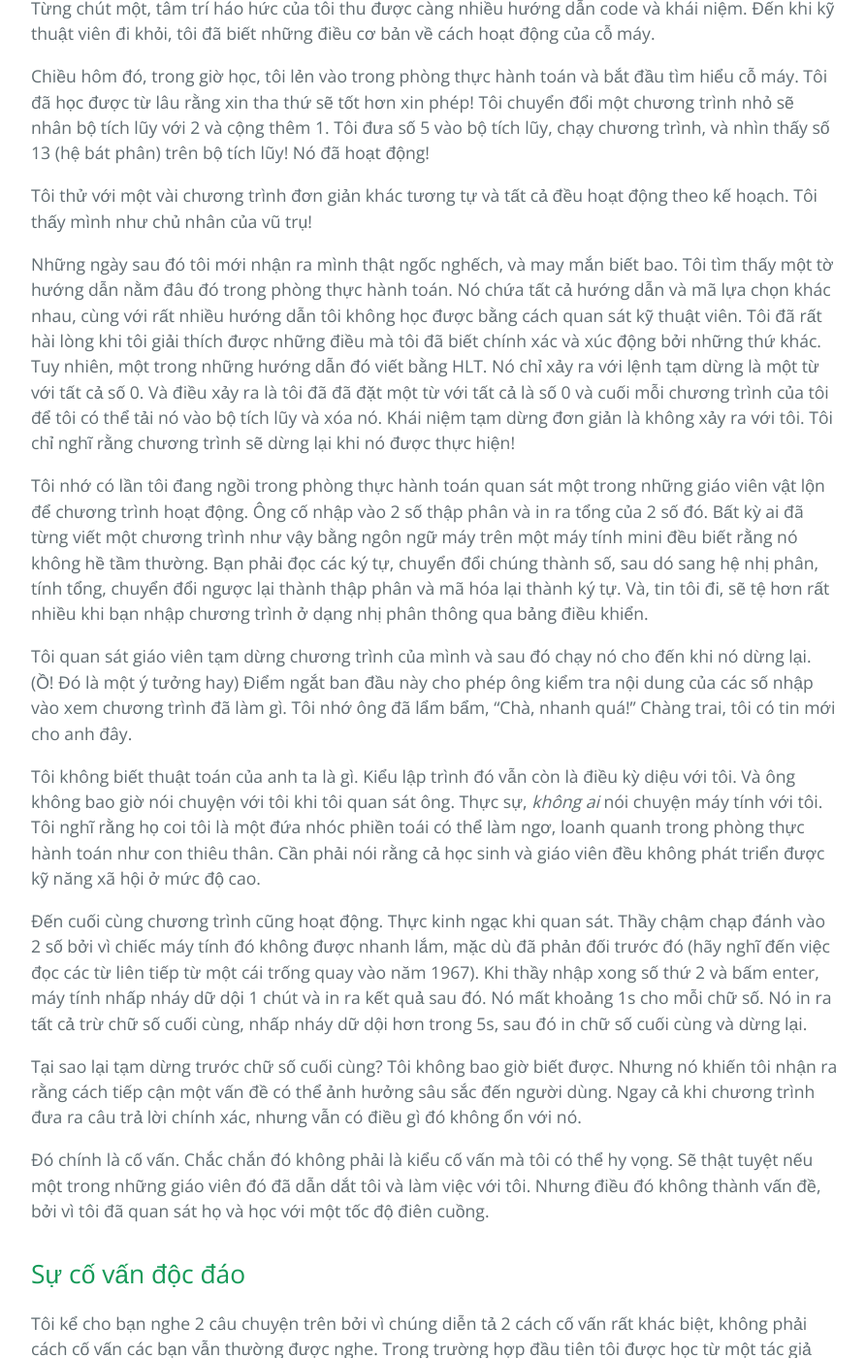
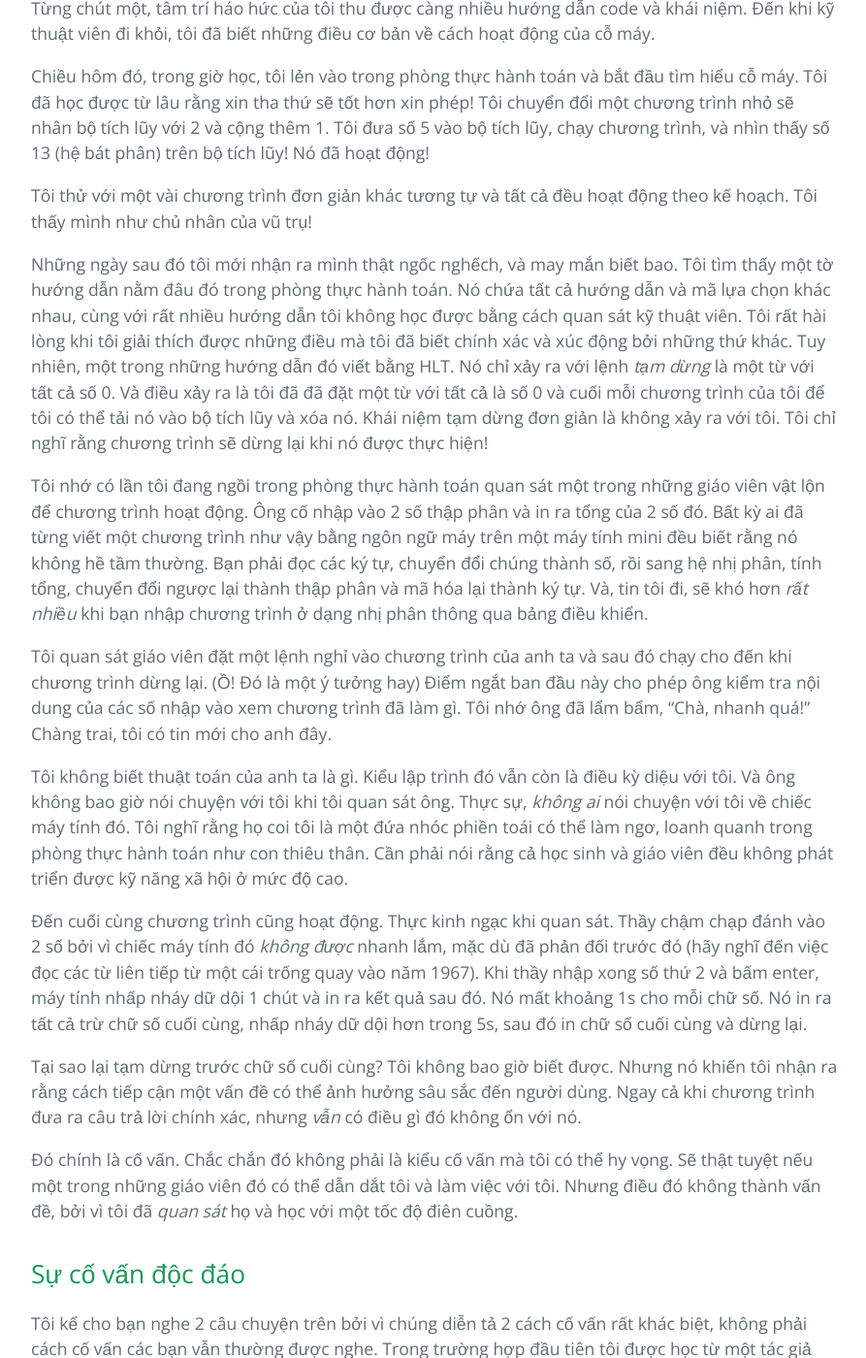
Before and after one commit to HaiBV/haibv.github.io, a Jekyll site: the page built from clean-coder/chapter-14-mentoring-apprenticeship-and-craftsmanship.md, in a window 1280 px wide and 1400 px high, scrolled down 3982 px. Shown: the whole window at 97% size, without its empty margins (192-1085 px from the left). Built offline with Jekyll 4.4.1, drawn with Linux system fonts in a browser that asks for light colours; our own code applies the rules of GitHub Pages for plain Markdown files; some of the changed text lies outside the part shown.

Commit message:
Book - The Clean Coder - Correction - C14

```diff
--- a/clean-coder/chapter-14-mentoring-apprenticeship-and-craftsmanship.md
+++ b/clean-coder/chapter-14-mentoring-apprenticeship-and-craftsmanship.md
@@ -54,15 +54,15 @@
 
 Năm tôi 15 tuổi, là học sinh năm đầu trung học, tôi thích chơi ở khoa toán. (Ngạc nhiên chưa!) Một ngày nọ, họ nhận được một cỗ máy có kích thước bằng một chiếc bàn cưa. Đó là một máy tính giáo dục dành cho các trường trung học, được gọi là ECP-18. Trường tôi được dùng thử nghiệm trong 2 tuần.
 
-Tôi đứng ở hậu trường khi các giáo viên và kỹ thuật viên nói chuyện. Máy tính có một bộ nhớ 15-bit từ (là gì nhỉ?) và 1024-từ trống. (Lúc đó tôi biết bộ nhớ trống là gì, nhưng chỉ trên khái niệm.)
+Tôi đứng ở hậu trường khi các giáo viên và kỹ thuật viên nói chuyện. Máy tính có một bộ nhớ 15-bit từ (_từ là gì nhỉ?_) và 1024-từ trống. (Lúc đó tôi biết bộ nhớ trống là gì, nhưng chỉ trên khái niệm.)
 
 Khi họ bật nguồn, nó tạo ra âm thanh rền rĩ giống như máy bay phản lực đang cất cánh. Tôi đoán rằng đó là bộ nhớ trống đang xoay. Một khi đạt đến tốc độ nhất định, nó khá là yên tĩnh.
 
 Chiếc máy tính rất _đáng yêu_. Về cơ bản, nó là một chiếc bàn văn phòng với một bảng điều khiển kỳ diệu nhô ra từ phía trên như cầu của một con tàu chiến. Bảng điều khiển được tô điểm bởi các dãy đèn cũng là nút bấm. Ngồi ở bàn đó giống như ngồi trên ghế của thuyền trường Kirk.
 
-Tôi quan sát kỹ thuật viên ấn những cái nút. Tôi nhận thấy chúng sáng lên khi họ ấn xuống, và họ bấm lần nữa để tắt đi. Tôi cũng nhận thấy rằng một số nút khác họ bấm có tên như _nhập vào (deposit)_ và _chạy (run)_.
+Tôi quan sát kỹ thuật viên ấn những cái nút. Tôi nhận thấy chúng nhô lên khi được ấn, và có thể bấm lần nữa để chúng tắt đi. Tôi cũng nhận thấy rằng một số nút khác họ bấm có tên như _nhập vào (deposit)_ và _chạy (run)_.
 
-Các nút được nhóm lại trên từng hàng, mỗi hàng có 5 cụm, mỗi cụm 3 nút. Máy Digi-Comp của tôi cũng có 3 bit, vì vậy tôi có thế đọc dược chứ số bát phân khi biểu thị dưới dạng nhị phân. Không khó khi nhận ra rằng đay chỉ là 5 chữ số bát phân.
+Các nút được nhóm lại trên từng hàng, mỗi hàng có 5 cụm, mỗi cụm 3 nút. Máy Digi-Comp của tôi cũng có 3 bit, vì vậy tôi có thế đọc dược chứ số bát phân khi biểu thị dưới dạng nhị phân. Không khó khi nhận ra rằng đây chỉ là 5 chữ số bát phân.
 
 Mỗi khi kỹ thuật viên bấm nút tôi có thể nghe thấy họ đang tự lẩm bẩm. Họ sẽ bấm 1,5,2,0,4 trên hàng _bộ nhớ đếm_ khi thầm nói "lưu vào 204". Họ sẽ bấm 1,0,2,1,3 và lẩm bẩm "nạp 213 vào _bộ tích lũy_". Có một hàng nút có tên _bộ tích lũy!_
 
@@ -74,19 +74,19 @@
 
 Tôi thử với một vài chương trình đơn giản khác tương tự và tất cả đều hoạt động theo kế hoạch. Tôi thấy mình như chủ nhân của vũ trụ!
 
-Những ngày sau đó tôi mới nhận ra mình thật ngốc nghếch, và may mắn biết bao. Tôi tìm thấy một tờ hướng dẫn nằm đâu đó trong phòng thực hành toán. Nó chứa tất cả hướng dẫn và mã lựa chọn khác nhau, cùng với rất nhiều hướng dẫn tôi không học được bằng cách quan sát kỹ thuật viên. Tôi đã rất hài lòng khi tôi giải thích được những điều mà tôi đã biết chính xác và xúc động bởi những thứ khác. Tuy nhiên, một trong những hướng dẫn đó viết bằng HLT. Nó chỉ xảy ra với lệnh tạm dừng là một từ với tất cả số 0. Và điều xảy ra là tôi đã đã đặt một từ với tất cả là số 0 và cuối mỗi chương trình của tôi để tôi có thể tải nó vào bộ tích lũy và xóa nó. Khái niệm tạm dừng đơn giản là không xảy ra với tôi. Tôi chỉ nghĩ rằng chương trình sẽ dừng lại khi nó được thực hiện!
+Những ngày sau đó tôi mới nhận ra mình thật ngốc nghếch, và may mắn biết bao. Tôi tìm thấy một tờ hướng dẫn nằm đâu đó trong phòng thực hành toán. Nó chứa tất cả hướng dẫn và mã lựa chọn khác nhau, cùng với rất nhiều hướng dẫn tôi không học được bằng cách quan sát kỹ thuật viên. Tôi rất hài lòng khi tôi giải thích được những điều mà tôi đã biết chính xác và xúc động bởi những thứ khác. Tuy nhiên, một trong những hướng dẫn đó viết bằng HLT. Nó chỉ xảy ra với lệnh _tạm dừng_ là một từ với tất cả số 0. Và điều xảy ra là tôi đã đã đặt một từ với tất cả là số 0 và cuối mỗi chương trình của tôi để tôi có thể tải nó vào bộ tích lũy và xóa nó. Khái niệm tạm dừng đơn giản là không xảy ra với tôi. Tôi chỉ nghĩ rằng chương trình sẽ dừng lại khi nó được thực hiện!
 
-Tôi nhớ có lần tôi đang ngồi trong phòng thực hành toán quan sát một trong những giáo viên vật lộn để chương trình hoạt động. Ông cố nhập vào 2 số thập phân và in ra tổng của 2 số đó. Bất kỳ ai đã từng viết một chương trình như vậy bằng ngôn ngữ máy trên một máy tính mini đều biết rằng nó không hề tầm thường. Bạn phải đọc các ký tự, chuyển đổi chúng thành số, sau dó sang hệ nhị phân, tính tổng, chuyển đổi ngược lại thành thập phân và mã hóa lại thành ký tự. Và, tin tôi đi, sẽ tệ hơn rất nhiều khi bạn nhập chương trình ở dạng nhị phân thông qua bảng điều khiển.
+Tôi nhớ có lần tôi đang ngồi trong phòng thực hành toán quan sát một trong những giáo viên vật lộn để chương trình hoạt động. Ông cố nhập vào 2 số thập phân và in ra tổng của 2 số đó. Bất kỳ ai đã từng viết một chương trình như vậy bằng ngôn ngữ máy trên một máy tính mini đều biết rằng nó không hề tầm thường. Bạn phải đọc các ký tự, chuyển đổi chúng thành số, rồi sang hệ nhị phân, tính tổng, chuyển đổi ngược lại thành thập phân và mã hóa lại thành ký tự. Và, tin tôi đi, sẽ khó hơn _rất nhiều_ khi bạn nhập chương trình ở dạng nhị phân thông qua bảng điều khiển.
 
-Tôi quan sát giáo viên tạm dừng chương trình của mình và sau đó chạy nó cho đến khi nó dừng lại. (Ồ! Đó là một ý tưởng hay) Điểm ngắt ban đầu này cho phép ông kiểm tra nội dung của các số nhập vào xem chương trình đã làm gì. Tôi nhớ ông đã lẩm bẩm, "Chà, nhanh quá!" Chàng trai, tôi có tin mới cho anh đây.
+Tôi quan sát giáo viên đặt một lệnh nghỉ vào chương trình của anh ta và sau đó chạy cho đến khi chương trình dừng lại. (Ồ! Đó là một ý tưởng hay) Điểm ngắt ban đầu này cho phép ông kiểm tra nội dung của các số nhập vào xem chương trình đã làm gì. Tôi nhớ ông đã lẩm bẩm, "Chà, nhanh quá!" Chàng trai, tôi có tin mới cho anh đây.
 
-Tôi không biết thuật toán của anh ta là gì. Kiểu lập trình đó vẫn còn là điều kỳ diệu với tôi. Và ông không bao giờ nói chuyện với tôi khi tôi quan sát ông. Thực sự, _không ai_ nói chuyện máy tính với tôi. Tôi nghĩ rằng họ coi tôi là một đứa nhóc phiền toái có thể làm ngơ, loanh quanh trong phòng thực hành toán như con thiêu thân. Cần phải nói rằng cả học sinh và giáo viên đều không phát triển được kỹ năng xã hội ở mức độ cao.
+Tôi không biết thuật toán của anh ta là gì. Kiểu lập trình đó vẫn còn là điều kỳ diệu với tôi. Và ông không bao giờ nói chuyện với tôi khi tôi quan sát ông. Thực sự, _không ai_ nói chuyện với tôi về chiếc máy tính đó. Tôi nghĩ rằng họ coi tôi là một đứa nhóc phiền toái có thể làm ngơ, loanh quanh trong phòng thực hành toán như con thiêu thân. Cần phải nói rằng cả học sinh và giáo viên đều không phát triển được kỹ năng xã hội ở mức độ cao.
 
-Đến cuối cùng chương trình cũng hoạt động. Thực kinh ngạc khi quan sát. Thầy chậm chạp đánh vào 2 số bởi vì chiếc máy tính đó không được nhanh lắm, mặc dù đã phản đối trước đó (hãy nghĩ đến việc đọc các từ liên tiếp từ một cái trống quay vào năm 1967). Khi thầy nhập xong số thứ 2 và bấm enter, máy tính nhấp nháy dữ dội 1 chút và in ra kết quả sau đó. Nó mất khoảng 1s cho mỗi chữ số. Nó in ra tất cả trừ chữ số cuối cùng, nhấp nháy dữ dội hơn trong 5s, sau đó in chữ số cuối cùng và dừng lại.
+Đến cuối cùng chương trình cũng hoạt động. Thực kinh ngạc khi quan sát. Thầy chậm chạp đánh vào 2 số bởi vì chiếc máy tính đó _không được_ nhanh lắm, mặc dù đã phản đối trước đó (hãy nghĩ đến việc đọc các từ liên tiếp từ một cái trống quay vào năm 1967). Khi thầy nhập xong số thứ 2 và bấm enter, máy tính nhấp nháy dữ dội 1 chút và in ra kết quả sau đó. Nó mất khoảng 1s cho mỗi chữ số. Nó in ra tất cả trừ chữ số cuối cùng, nhấp nháy dữ dội hơn trong 5s, sau đó in chữ số cuối cùng và dừng lại.
 
-Tại sao lại tạm dừng trước chữ số cuối cùng? Tôi không bao giờ biết được. Nhưng nó khiến tôi nhận ra rằng cách tiếp cận một vấn đề có thể ảnh hưởng sâu sắc đến người dùng. Ngay cả khi chương trình đưa ra câu trả lời chính xác, nhưng vẫn có điều gì đó không ổn với nó.
+Tại sao lại tạm dừng trước chữ số cuối cùng? Tôi không bao giờ biết được. Nhưng nó khiến tôi nhận ra rằng cách tiếp cận một vấn đề có thể ảnh hưởng sâu sắc đến người dùng. Ngay cả khi chương trình đưa ra câu trả lời chính xác, nhưng _vẫn_ có điều gì đó không ổn với nó.
 
-Đó chính là cố vấn. Chắc chắn đó không phải là kiểu cố vấn mà tôi có thể hy vọng. Sẽ thật tuyệt nếu một trong những giáo viên đó đã dẫn dắt tôi và làm việc với tôi. Nhưng điều đó không thành vấn đề, bởi vì tôi đã quan sát họ và học với một tốc độ điên cuồng.
+Đó chính là cố vấn. Chắc chắn đó không phải là kiểu cố vấn mà tôi có thể hy vọng. Sẽ thật tuyệt nếu một trong những giáo viên đó có thể dẫn dắt tôi và làm việc với tôi. Nhưng điều đó không thành vấn đề, bởi vì tôi đã _quan sát_ họ và học với một tốc độ điên cuồng.
 
 ## Sự cố vấn độc đáo
 
```
